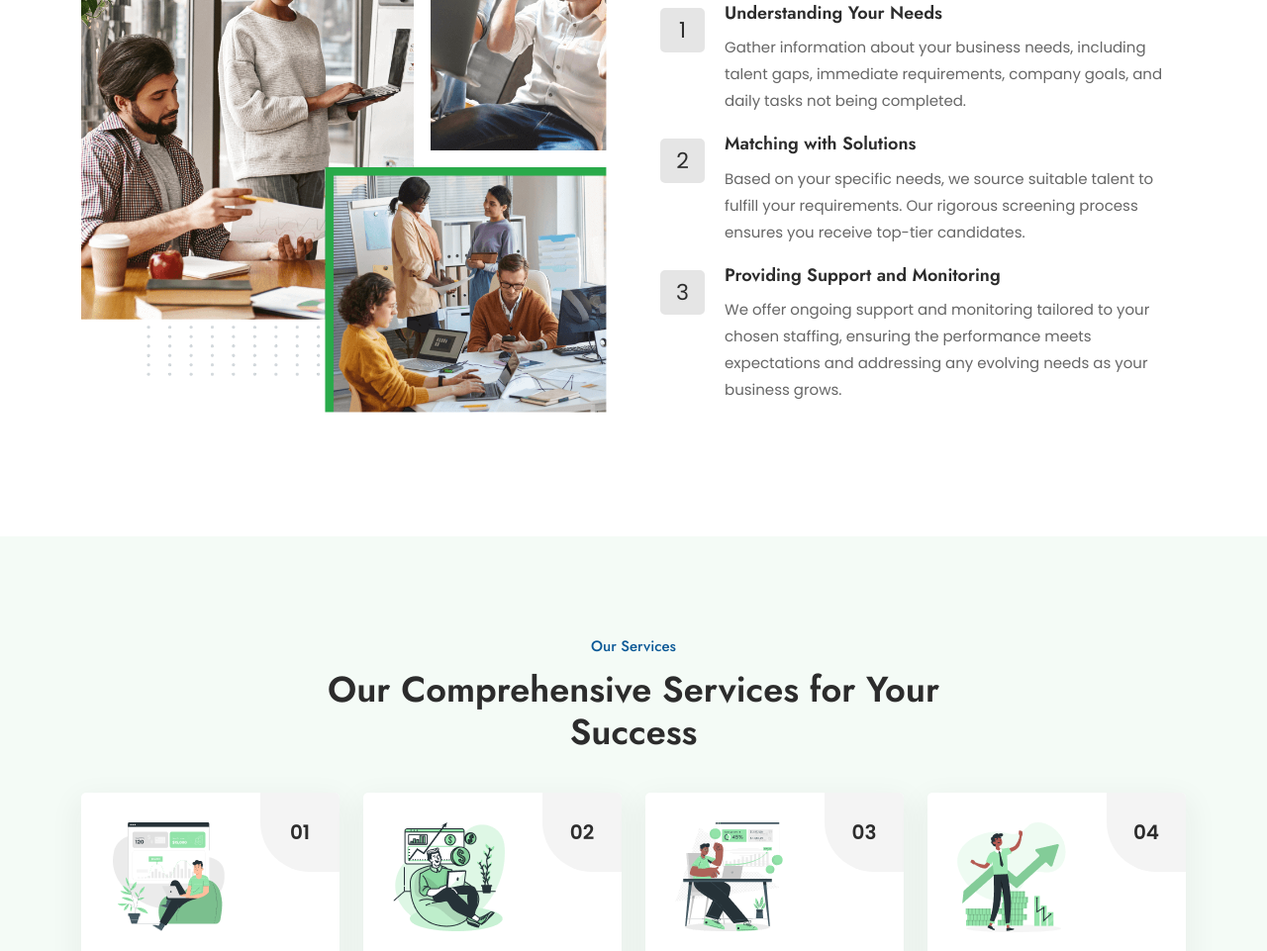
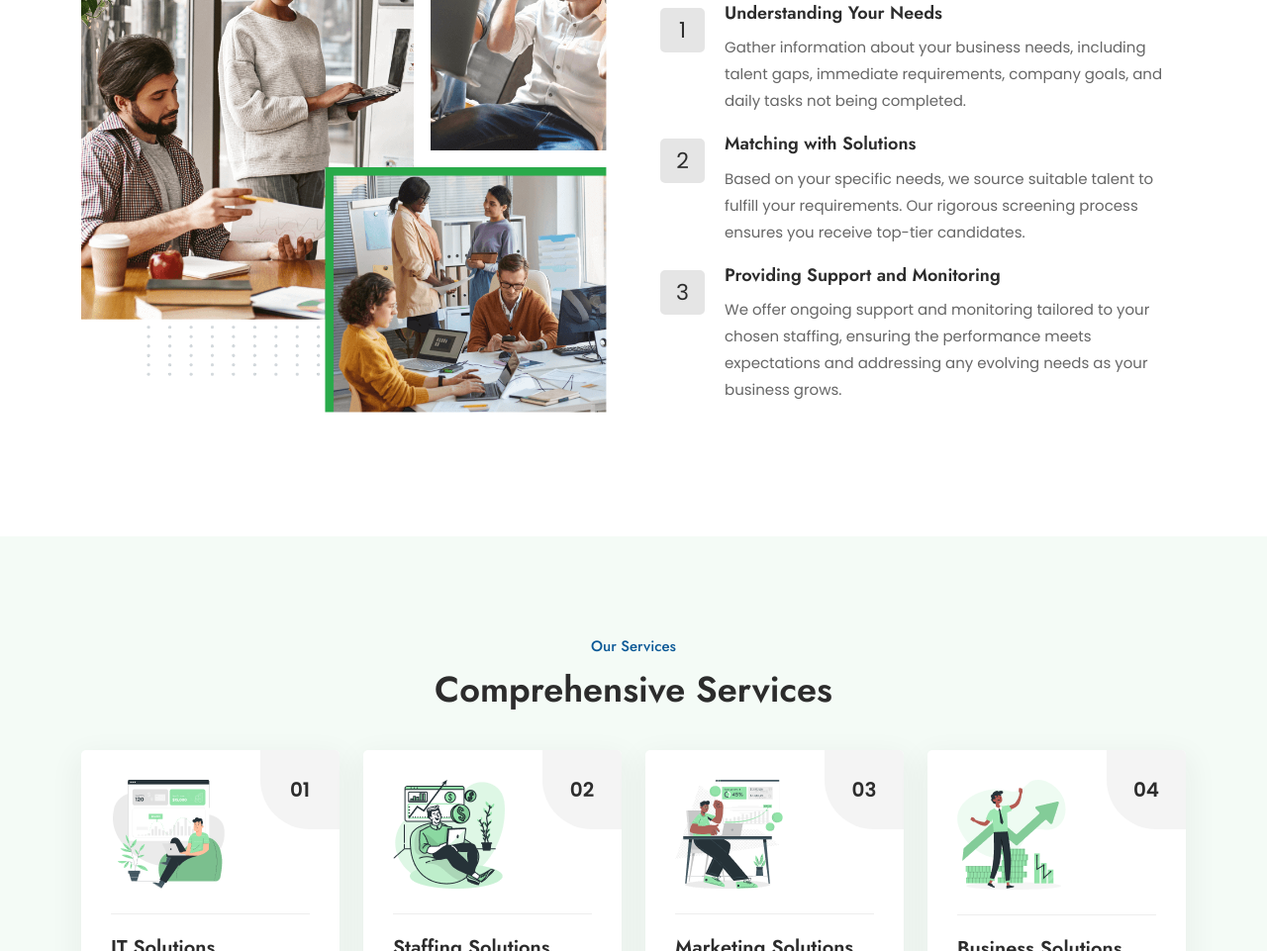
Before and after one commit to jakia12/ivey_solutions, a plain HTML site: page index.html in a window 1280 px wide. Shown: the part 1164-2125 px from the top of the page at 99% size. Drawn offline with Linux system fonts and the light colour scheme.

Commit message:
Update index.html

```diff
--- a/index.html
+++ b/index.html
@@ -421,7 +421,7 @@
       <div class="container">
         <div class="section-title">
           <span>Our Services</span>
-          <h2>Our Comprehensive Services for Your Success</h2>
+          <h2>Comprehensive Services</h2>
         </div>
 
         <div class="row">
```
